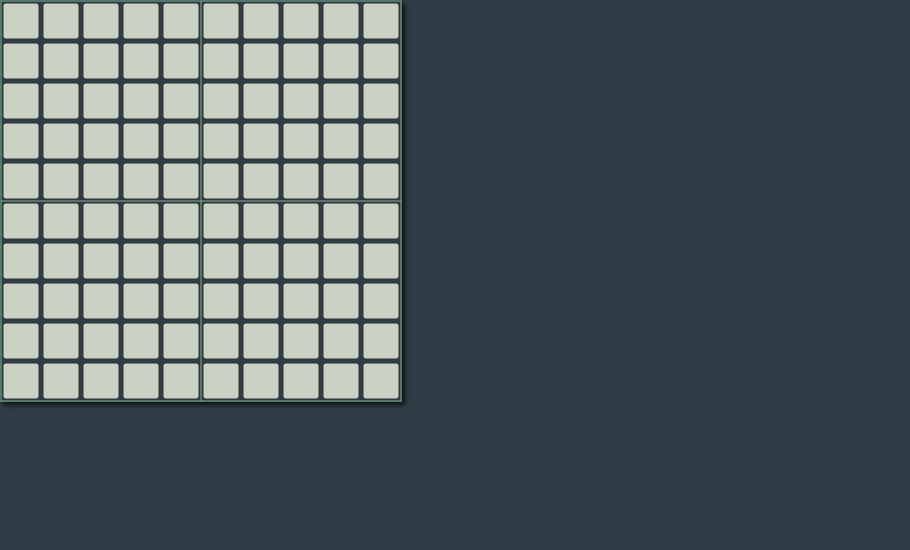
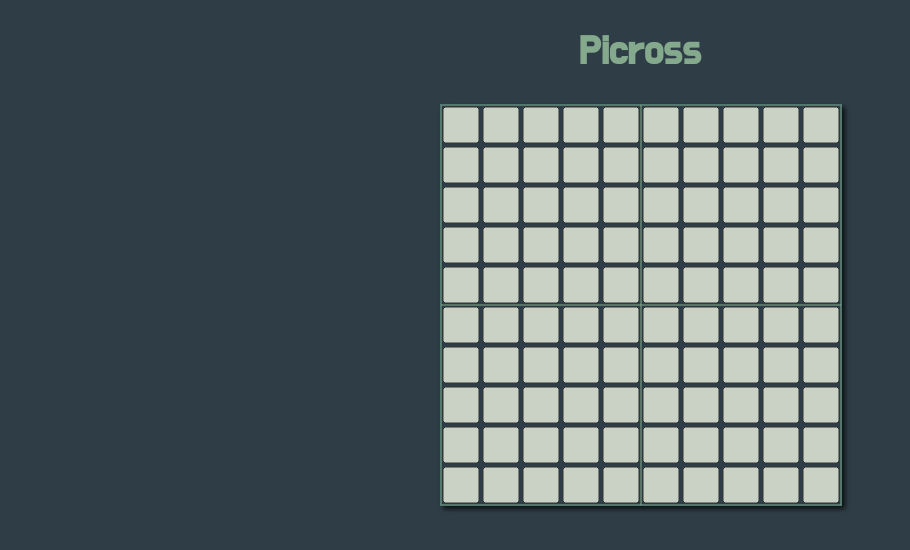
Before and after one commit to BillPepper/Picross, a plain HTML site: page index.html in a window 1280 px wide. Shown: the whole page, without its empty margins (0-910 px from the left). Drawn offline with Linux system fonts and the light colour scheme.

Commit message:
center board

```diff
--- a/index.html
+++ b/index.html
@@ -11,6 +11,9 @@
       <h1>GAME OVER</h1>
       <a href="#">Play again</a>
     </div>
+    <div>
+        <h1>Picross</h1>
+    </div>
     <div id="game">
       <canvas id="canvas" width="400px" height="400px"></canvas>
       <div id="tipsY">
--- a/main.js
+++ b/main.js
@@ -29,7 +29,9 @@ let turnCount = 0;
 
 canvas.width = size;
 canvas.height = size;
-document.getElementById("game").style.gridTemplateColumns = `${size}px`;
+document.getElementById(
+  "game"
+).style.gridTemplateColumns = `auto ${size}px auto`;
 document.getElementById(
   "tipsYList"
 ).style.gridTemplateRows = `repeat(${res}, ${tileSize}px)`;
--- a/style.css
+++ b/style.css
@@ -14,9 +14,14 @@ body {
   padding-top: 100px;
   display: none;
 }
+h1 {
+  text-align: center;
+  font-size: 40px;
+}
 #game {
   display: grid;
-  grid-template-columns: 600px;
+  /* should be set by js */
+  grid-template-columns: auto 600px auto;
 }
 a {
   color: #84a98c;
@@ -25,6 +30,8 @@ a {
 canvas {
   border: 1px solid #52796f;
   box-shadow: 3px 3px 5px 0px rgba(0, 0, 0, 0.75);
+  grid-column: 2;
+  grid-row: 1;
 }
 ul {
   list-style: none;
```
